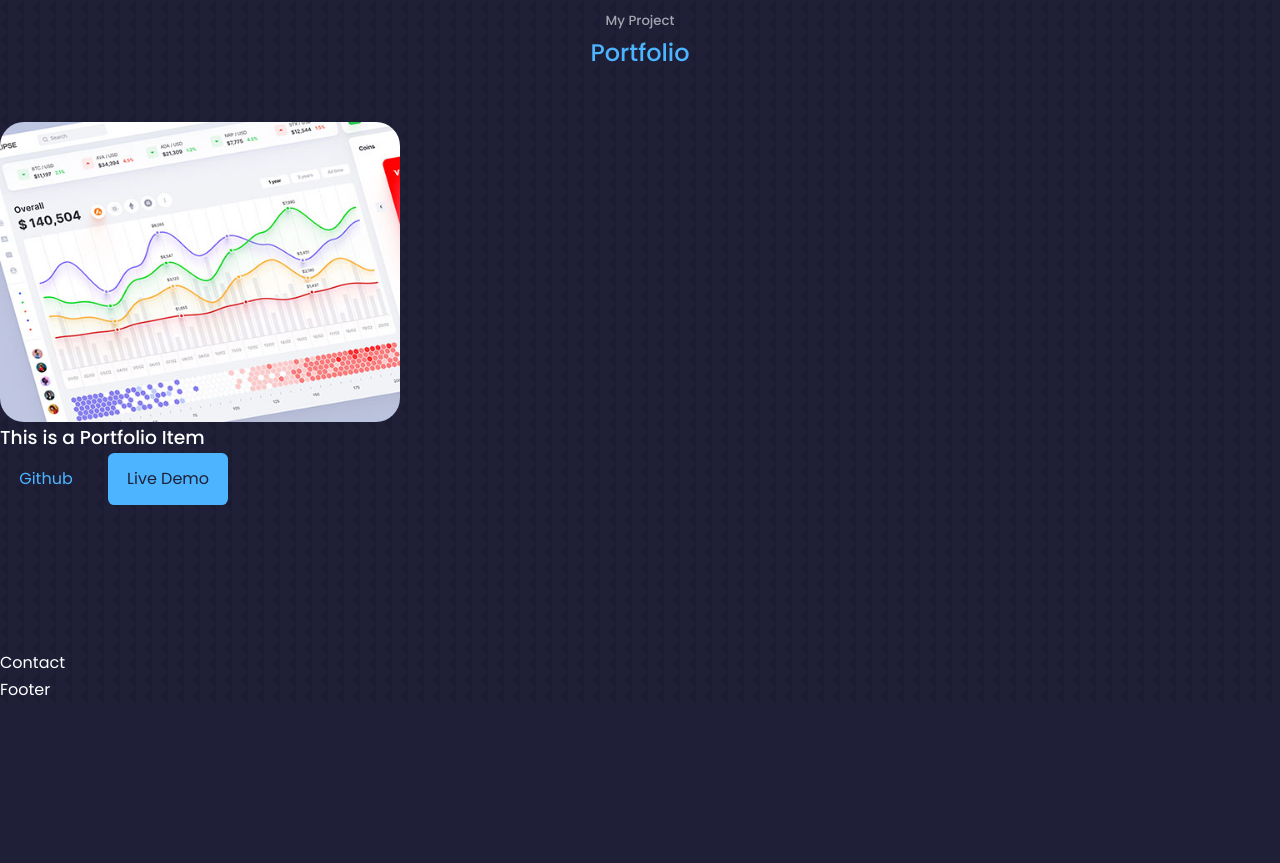
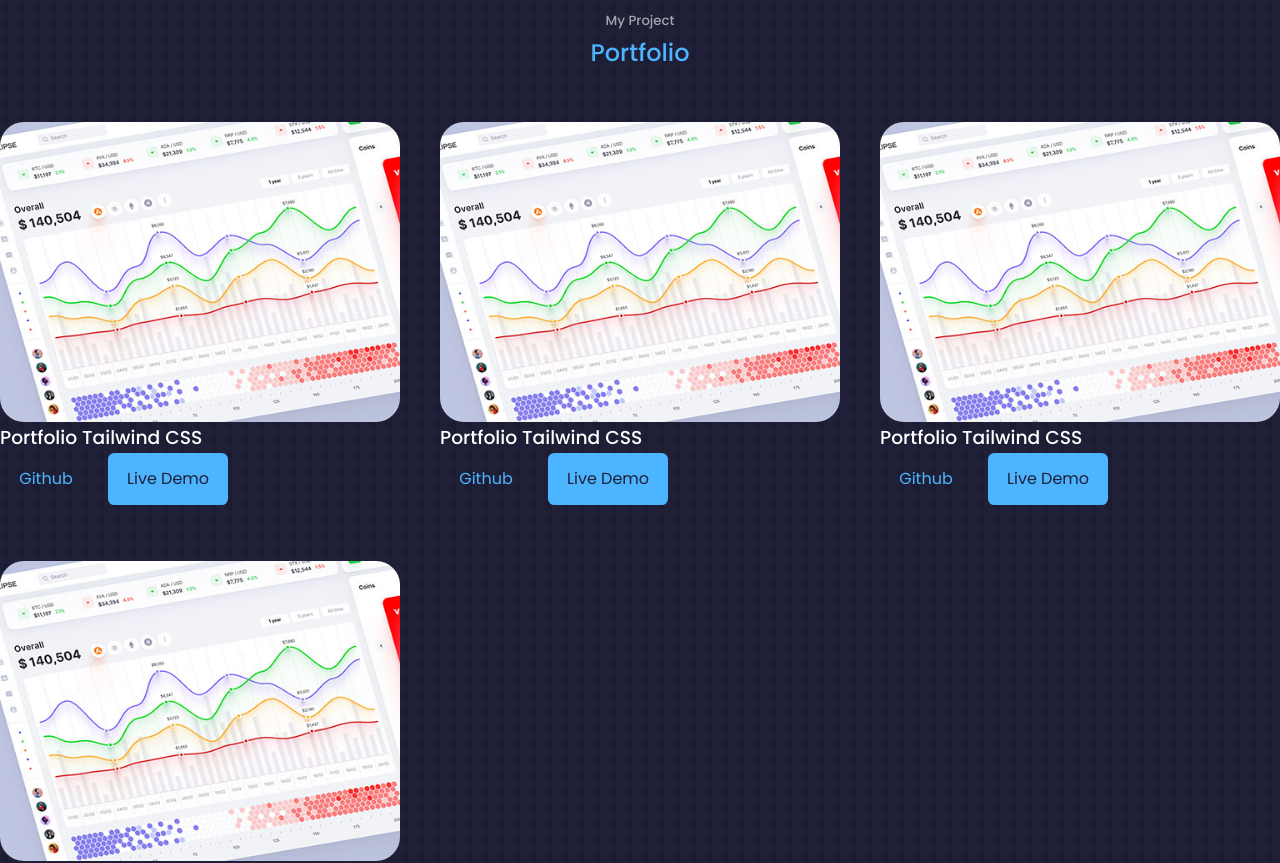
Before and after one commit to Maberthaab/Portfolio-React, a React (Create React App) app: page / in a window 1280 px wide. Shown: the part 2720-3583 px from the top of the page. Before the commit the page ends 3423 px from the top, so only its background shows below. Built offline with nearby package versions, Linux system fonts and the light colour scheme.

Commit message:
generate array using map method

```diff
--- a/src/components/portfolio/Portfolio.jsx
+++ b/src/components/portfolio/Portfolio.jsx
@@ -1,8 +1,43 @@
 import React from 'react'
 import './portfolio.css'
 import IMG1 from '../../assets/portfolio1.jpg'
+import IMG2 from '../../assets/portfolio1.jpg'
+import IMG3 from '../../assets/portfolio1.jpg'
+import IMG4 from '../../assets/portfolio1.jpg'
+import IMG5 from '../../assets/portfolio1.jpg'
 
+//DO NOT USE THE IMAGES IN PRODUCTION
 
+const data =[
+  {
+    id: 1,
+    image: IMG1,
+    title: 'Portfolio Tailwind CSS',
+    github: 'https://maberthaab.github.com',
+    demo: 'https://maberthaab.github.io/myportfolio.github.io/'
+  },
+  {
+    id: 2,
+    image: IMG2,
+    title: 'Portfolio Tailwind CSS',
+    github: '',
+    demo: 'https://spacework.vercel.app/'
+  },
+  {
+    id: 3,
+    image: IMG3,
+    title: 'Portfolio Tailwind CSS',
+    github: '',
+    demo: 'https://websitekami.wixsite.com/cookzone'
+  },
+  {
+    id: 3,
+    image: IMG3,
+    title: 'Portfolio Tailwind CSS',
+    github: '',
+    demo: 'https://websitekami.wixsite.com/portofolioo'
+  },
+]
 const Portfolio = () => {
   return (
     <section id='portfolio'>
@@ -11,16 +46,22 @@ const Portfolio = () => {
 
       <div className='container portfolio__container'>
 
-        <article className="portfolio__item">
+      {
+        data.map(({id, image, title, github, demo})=> {
+          return (
+            <article key={id} className="portfolio__item">
             <div className="portfolio__item-image">
-              <img src = {IMG1} alt=""/>
+              <img src = {image} alt={title}/>
               </div>
-            <h3> This is a Portfolio Item</h3>
+            <h3> {title} </h3>
             <div className="portfolio__item-cta">
-            <a href ="https://" className='btn' target='_blank'> Github</a>
-            <a href ="" className='btn btn-primary' target='_blank'>Live Demo</a>
+            <a href = {github} className='btn' target='_blank'> Github</a>
+            <a href ={demo} className='btn btn-primary' target='_blank'>Live Demo</a>
             </div>
         </article>
+          )
+        })
+      }
       </div>
     </section>
   )
```
